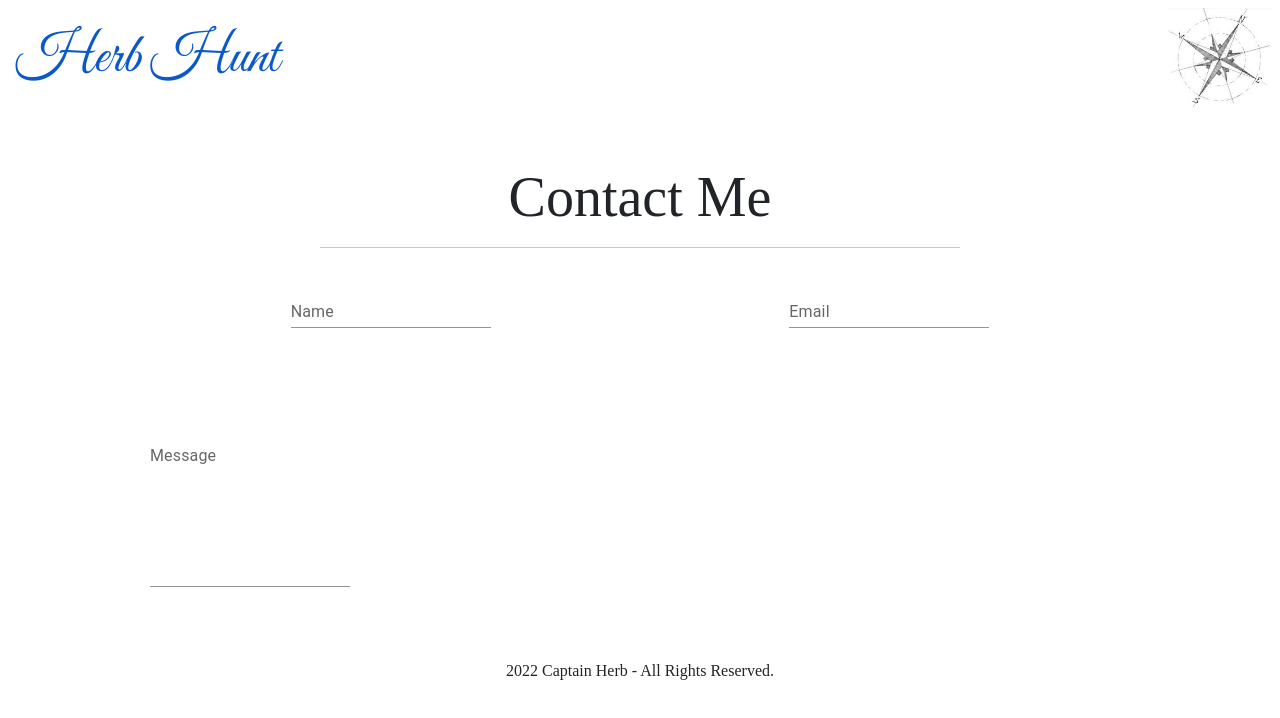
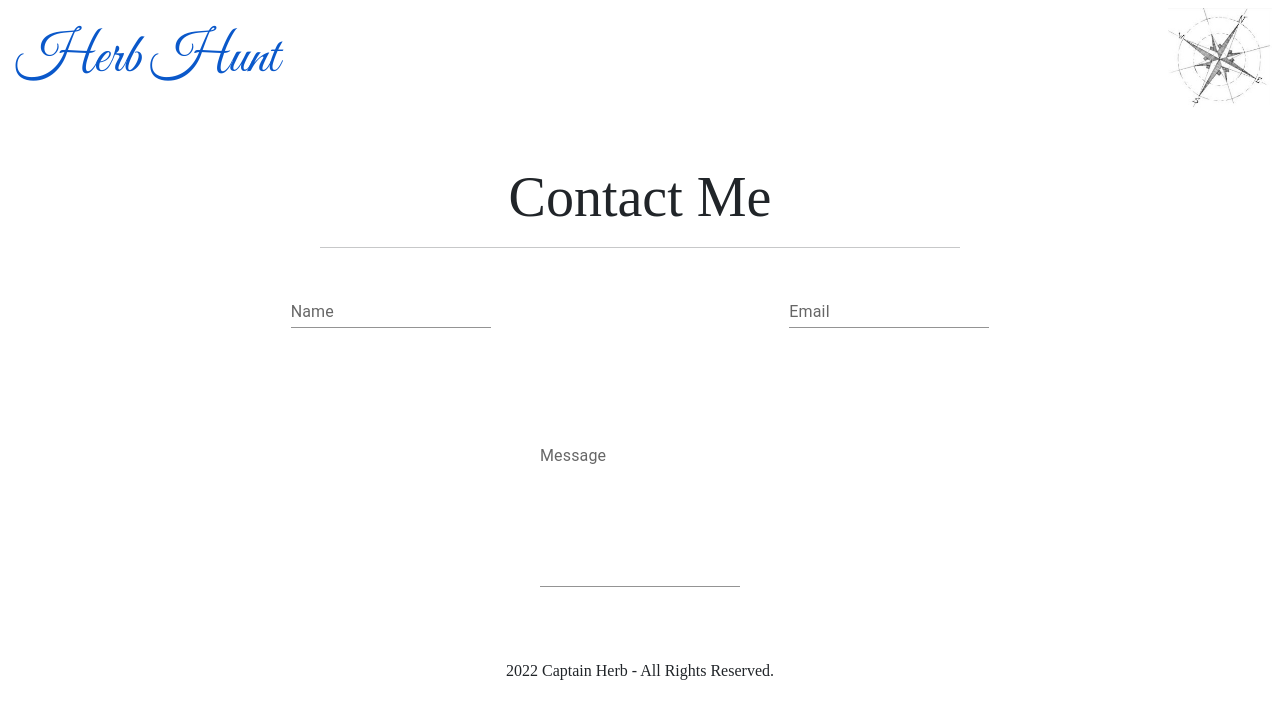
Before and after one commit to Bertokeys1/HerbHunt, a React (Create React App) app: page /Contact in a window 1280 px wide. Shown: the top 718 px of the page. Built offline with nearby package versions, Linux system fonts and the light colour scheme; a web font is replaced by a local one.

Commit message:
updated contact form mobile response

```diff
--- a/src/App.css
+++ b/src/App.css
@@ -78,7 +78,7 @@ main {
 .contactForm {
   display: flex;
   flex-direction: column;
-  justify-content: center;
+  justify-content: space-evenly;
 }
 
 .contactMessage {
@@ -86,6 +86,7 @@ main {
   flex-direction: column;
   justify-content: center;
   margin-top: 5rem;
+
 }
 
 .projectItems {
@@ -171,7 +172,6 @@ footer {
     height: auto;
     display: flex;
     flex-direction: row;
-    justify-content: space-evenly;
   }
 
   .welcome figCaption {
@@ -186,6 +186,7 @@ footer {
   .mainServicePics,
   .welcome img,
   .capImg,
+  .contactMessage
   nav {
     flex-wrap: wrap;
     flex-direction: column;
--- a/src/components/Contact.js
+++ b/src/components/Contact.js
@@ -31,13 +31,12 @@ export default function Contacts() {
       component="form"
       sx={{
         '& > :not(style)': { m: 1, width: '25ch' },
-        width: 500,
-        maxWidth: '100%',
+
       }}
       noValidate
       autoComplete="off"
     >
-     <TextField id="standard-basic" label="Message" variant="standard" fullWidth multiline rows={6} />
+     <TextField id="fullWidth" label="Message" variant="standard" fullwidth multiline rows={6} />
 
     </Box>
         </div>
```
